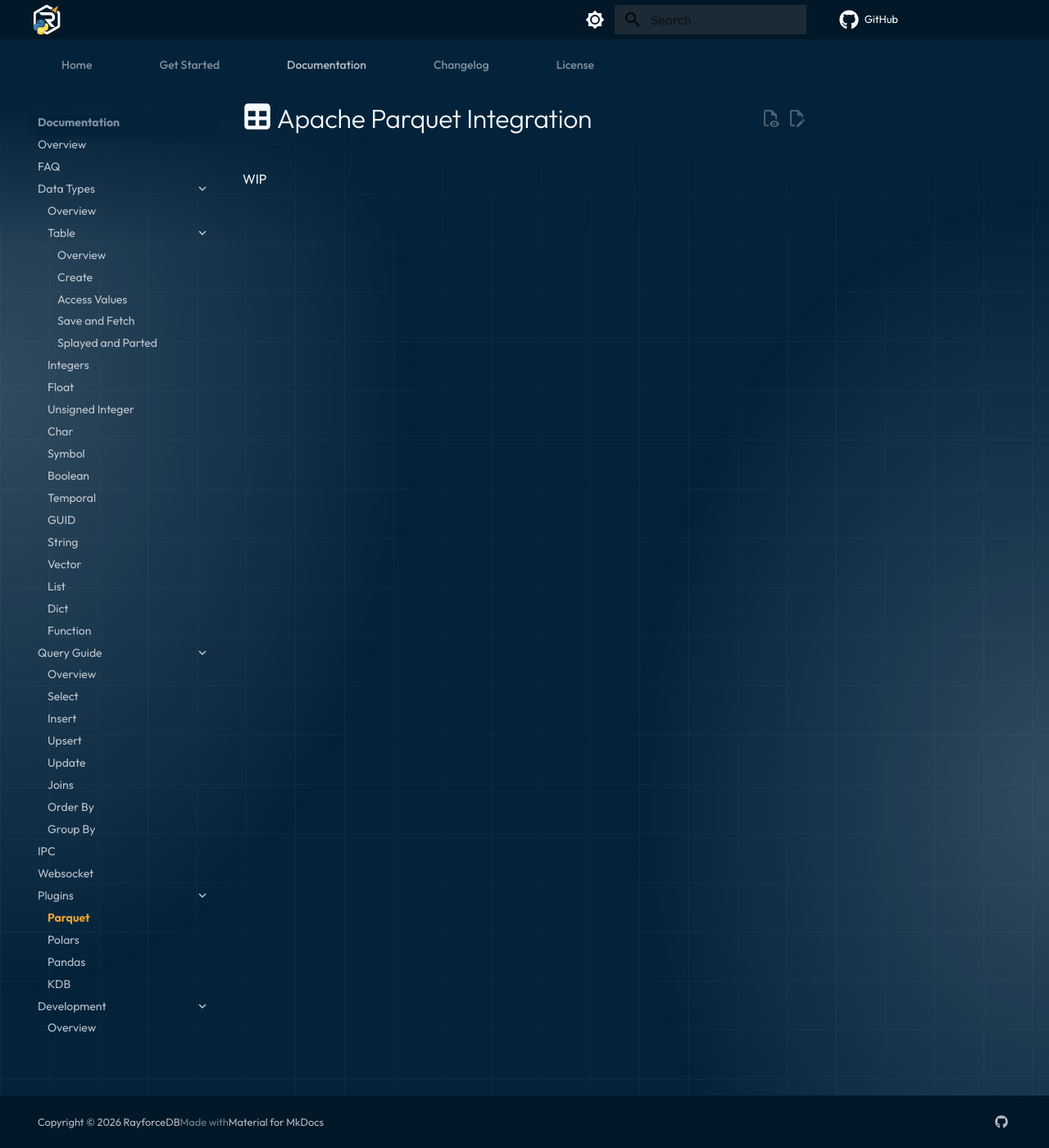
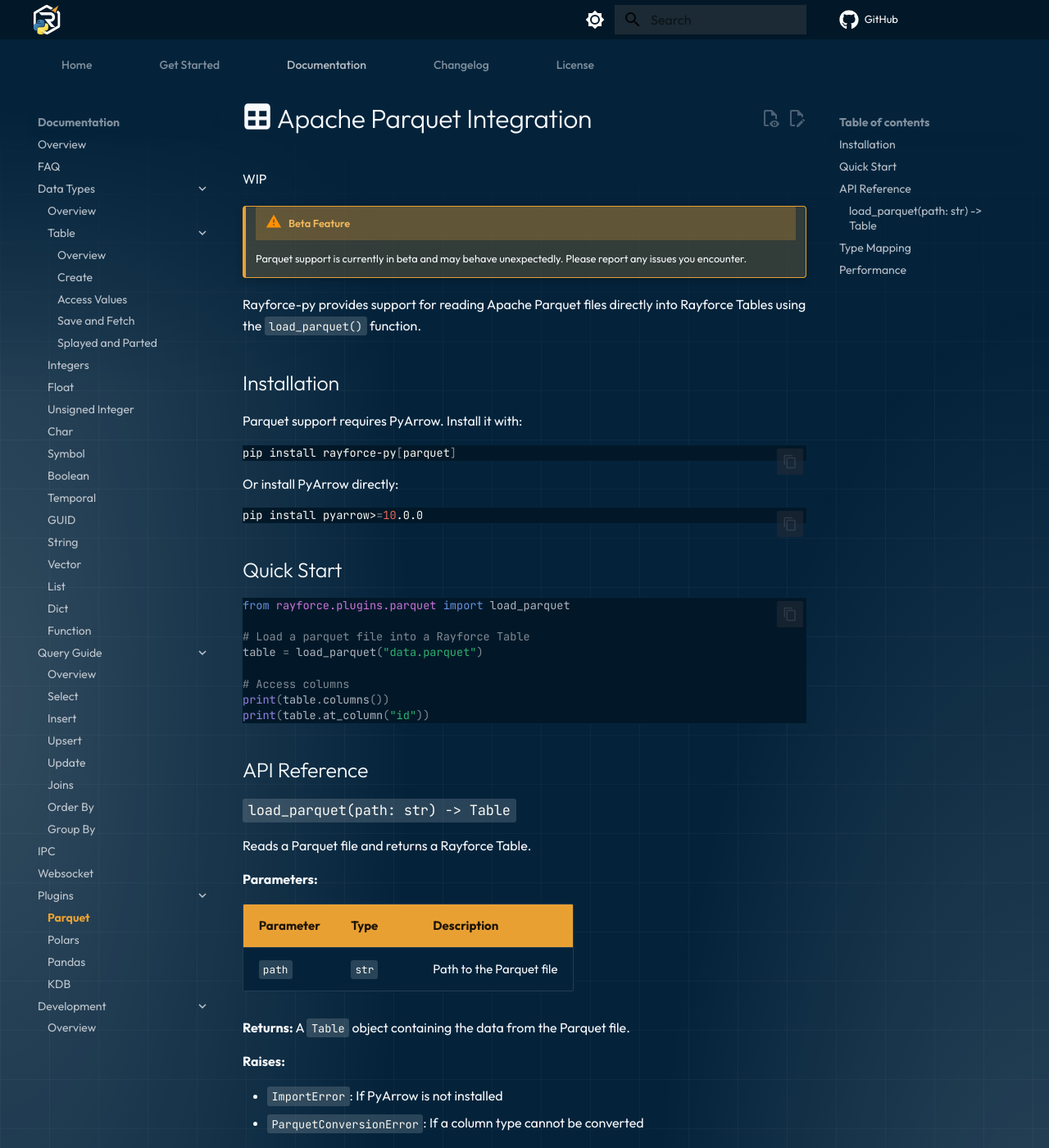
Before and after one commit to RayforceDB/rayforce-py, an MkDocs documentation site: the page built from docs/docs/content/documentation/plugins/parquet.md, in a window 1280 px wide and 1400 px high. Shown: the whole window at 82% size. Built offline with MkDocs 1.6.1 and Material for MkDocs 9.7.7, drawn with Linux system fonts in a browser that asks for light colours; comment, search, counter and statistics services are not loaded; a style sheet for code colours, icons or effects is not loaded; some of the changed text lies outside the part shown.

Commit message:
docs: update

````diff
--- a/docs/docs/content/documentation/plugins/parquet.md
+++ b/docs/docs/content/documentation/plugins/parquet.md
@@ -1,3 +1,83 @@
 # :fontawesome-solid-table: Apache Parquet Integration
 
 WIP
+!!! warning "Beta Feature"
+    Parquet support is currently in beta and may behave unexpectedly. Please report any issues you encounter.
+
+Rayforce-py provides support for reading Apache Parquet files directly into Rayforce Tables using the `load_parquet()` function.
+
+## Installation
+
+Parquet support requires PyArrow. Install it with:
+
+```bash
+pip install rayforce-py[parquet]
+```
+
+Or install PyArrow directly:
+
+```bash
+pip install pyarrow>=10.0.0
+```
+
+## Quick Start
+
+```python
+from rayforce.plugins.parquet import load_parquet
+
+# Load a parquet file into a Rayforce Table
+table = load_parquet("data.parquet")
+
+# Access columns
+print(table.columns())
+print(table.at_column("id"))
+```
+
+## API Reference
+
+### `load_parquet(path: str) -> Table`
+
+Reads a Parquet file and returns a Rayforce Table.
+
+**Parameters:**
+
+| Parameter | Type | Description |
+|-----------|------|-------------|
+| `path` | `str` | Path to the Parquet file |
+
+**Returns:** A `Table` object containing the data from the Parquet file.
+
+**Raises:**
+
+- `ImportError`: If PyArrow is not installed
+- `ParquetConversionError`: If a column type cannot be converted
+
+## Type Mapping
+
+Parquet/Arrow types are automatically mapped to Rayforce types:
+
+| Arrow Type | Rayforce Type |
+|------------|---------------|
+| `bool` | `B8` |
+| `int8`, `uint8` | `U8` |
+| `int16`, `uint16` | `I16` |
+| `int32`, `uint32` | `I32` |
+| `int64`, `uint64` | `I64` |
+| `float32`, `float64` | `F64` |
+| `string`, `large_string` | `String` |
+| `timestamp`, `date64` | `Timestamp` |
+| `date32` | `Date` |
+| `time32` | `Time` |
+| Other types | `String` (fallback) |
+
+## Performance
+
+The Parquet reader uses zero-copy data access where possible for optimal performance. For the following types, data is read directly from Arrow buffers without copying:
+
+- `I16`, `I32`, `I64`
+- `F64`
+- `B8`, `U8`
+- `Timestamp`
+- `String`
+
+For unsupported types or when zero-copy is not possible, the reader falls back to converting via Python lists.
````
Also changed, not shown: docs/docs/content/CHANGELOG.md (+12 -0 lines).
